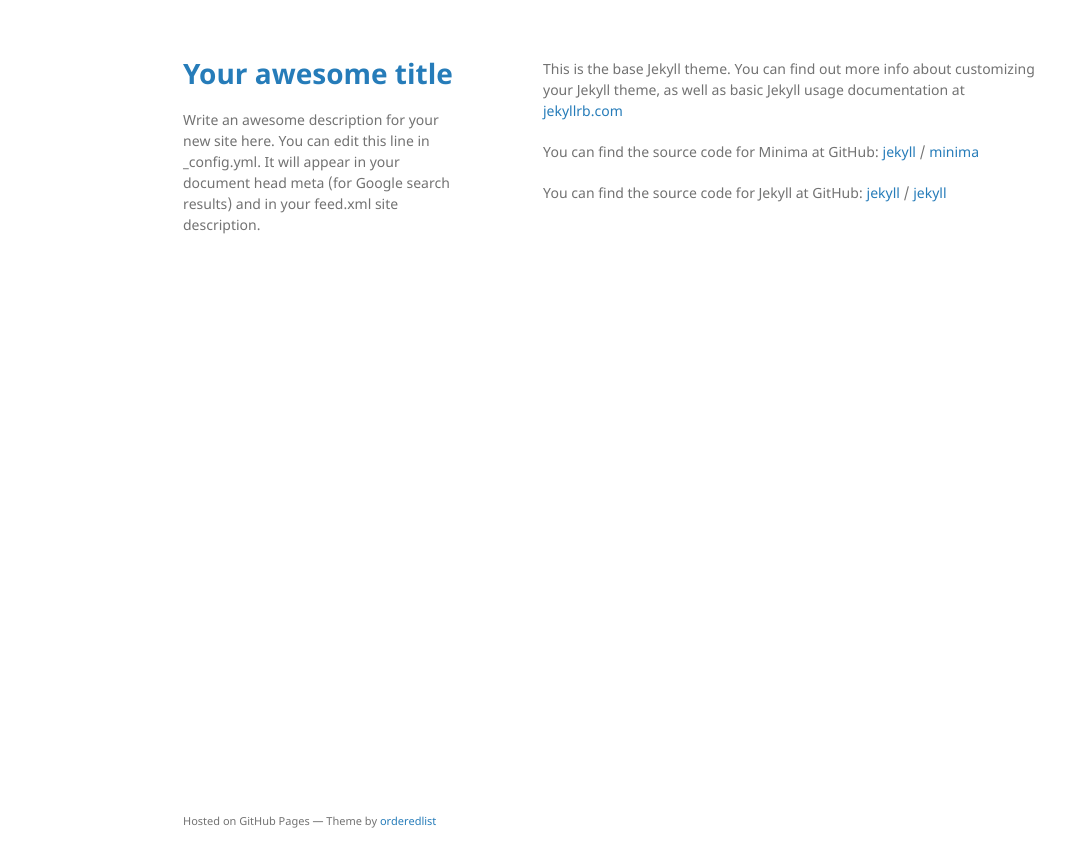
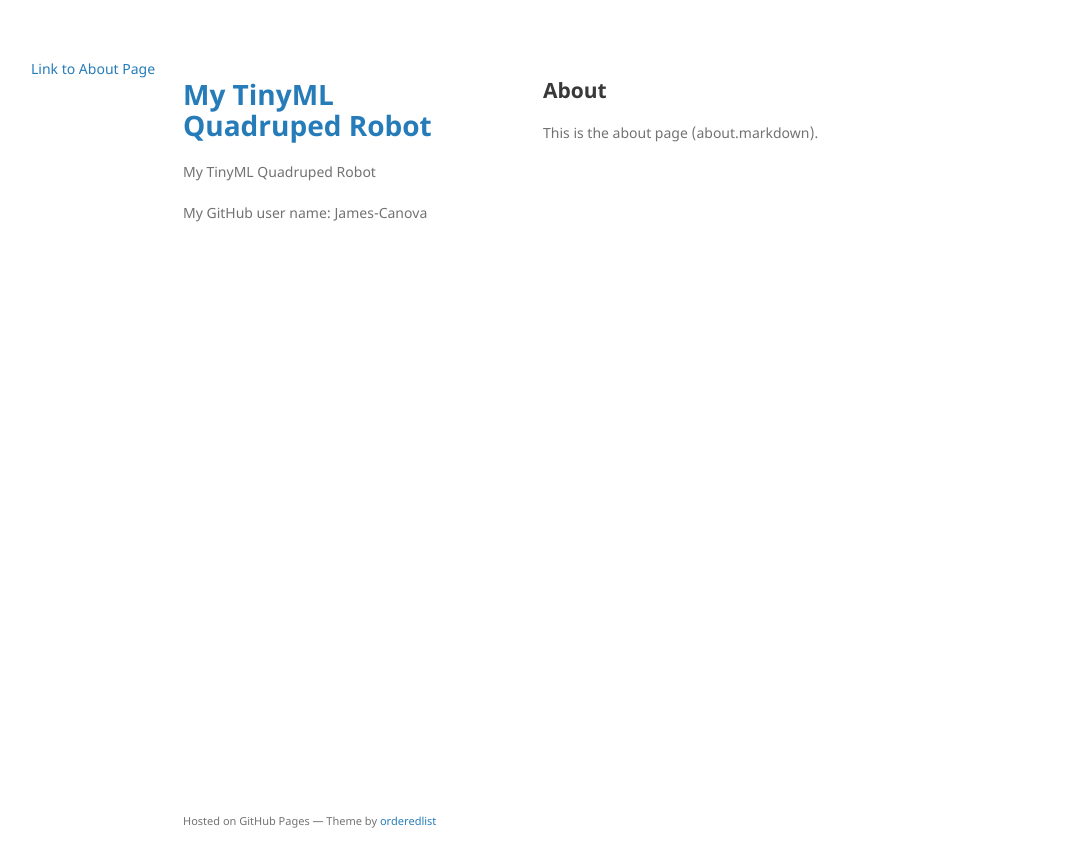
Before and after one commit to James-Canova/James-Canova.github.io, a Jekyll site: the page built from about.markdown, in a window 1280 px wide. Shown: the top 867 px of the page, without its empty margins (27-1092 px from the left). Built offline with Jekyll 4.4.1, drawn with Linux system fonts in a browser that asks for light colours.

Commit message:
Updating website.

```diff
--- a/_config.yml
+++ b/_config.yml
@@ -18,19 +18,17 @@
 # You can create any custom variable you would like, and they will be accessible
 # in the templates via {{ site.myvariable }}.
 
-title: Your awesome title
-email: your-email@example.com
+title: My TinyML Quadruped Robot
+email: jscanova@gmail.com
 description: >- # this means to ignore newlines until "baseurl:"
-  Write an awesome description for your new site here. You can edit this
-  line in _config.yml. It will appear in your document head meta (for
-  Google search results) and in your feed.xml site description.
+  My TinyML Quadruped Robot
 baseurl: "" # the subpath of your site, e.g. /blog
 url: "" # the base hostname & protocol for your site, e.g. http://example.com
-twitter_username: jekyllrb
-github_username:  jekyll
+#twitter_username: none
+github_username:  James-Canova
+
 
 # Build settings
-#theme: minima
 plugins:
   - jekyll-feed
 
--- a/_layouts/default.html
+++ b/_layouts/default.html
@@ -1,5 +1,8 @@
 <!DOCTYPE html>
 <html lang="{{ site.lang | default: "en-US" }}">
+
+
+    <!-- ****** Header ****** -->
   <head>
     <meta charset="UTF-8">
     <meta http-equiv="X-UA-Compatible" content="IE=edge">
@@ -10,9 +13,17 @@
     <script src="https://cdnjs.cloudflare.com/ajax/libs/html5shiv/3.7.3/html5shiv.min.js"></script>
     <![endif]-->
     {% include head-custom.html %}
+
+    <!-- I added this -->
+    <a href={{ site.baseurl }}"/about/">Link to About Page</a>
+
   </head>
+
+  <!-- ******Body****** -->
   <body>
     <div class="wrapper">
+
+      <!-- ******Header (left pane) variables are in _config.yml ****** -->
       <header>
         <h1><a href="{{ "/" | absolute_url }}">{{ site.title | default: site.github.repository_name }}</a></h1>
 
@@ -37,19 +48,35 @@
           <li><a href="{{ site.github.repository_url }}">View On <strong>GitHub</strong></a></li>
         </ul>
         {% endif %}
+
+
+        <!-- I added this as a test. -->
+        {% if site.github_username %}
+        <p>My GitHub user name: {{ site.github_username}}</p>
+        {% endif %}
+
       </header>
+
+
+      <!-- ******Right pane (content) comes from index.markdown****** -->
       <section>
+      {{ content }}
+      </section>
 
-      {{ content }}
 
-      </section>
+
+      <!-- ******Footer****** -->
       <footer>
         {% if site.github.is_project_page %}
         <p>This project is maintained by <a href="{{ site.github.owner_url }}">{{ site.github.owner_name }}</a></p>
         {% endif %}
         <p><small>Hosted on GitHub Pages &mdash; Theme by <a href="https://github.com/orderedlist">orderedlist</a></small></p>
       </footer>
+
     </div>
+
     <script src="{{ "/assets/js/scale.fix.js" | relative_url }}"></script>
+
   </body>
-</html>
+
+  </html>
--- a/about.markdown
+++ b/about.markdown
@@ -4,15 +4,6 @@ title: About
 permalink: /about/
 ---
 
-This is the base Jekyll theme. You can find out more info about customizing your Jekyll theme, as well as basic Jekyll usage documentation at [jekyllrb.com](https://jekyllrb.com/)
+## About
 
-You can find the source code for Minima at GitHub:
-[jekyll][jekyll-organization] /
-[minima](https://github.com/jekyll/minima)
-
-You can find the source code for Jekyll at GitHub:
-[jekyll][jekyll-organization] /
-[jekyll](https://github.com/jekyll/jekyll)
-
-
-[jekyll-organization]: https://github.com/jekyll
+This is the about page (about.markdown).
--- a/index.markdown
+++ b/index.markdown
@@ -4,3 +4,8 @@
 
 layout: default
 ---
+
+
+### This is the right pane 3rd level HEADING (this text is in index.markdown).
+
+This is plain text in a paragraph.
```
